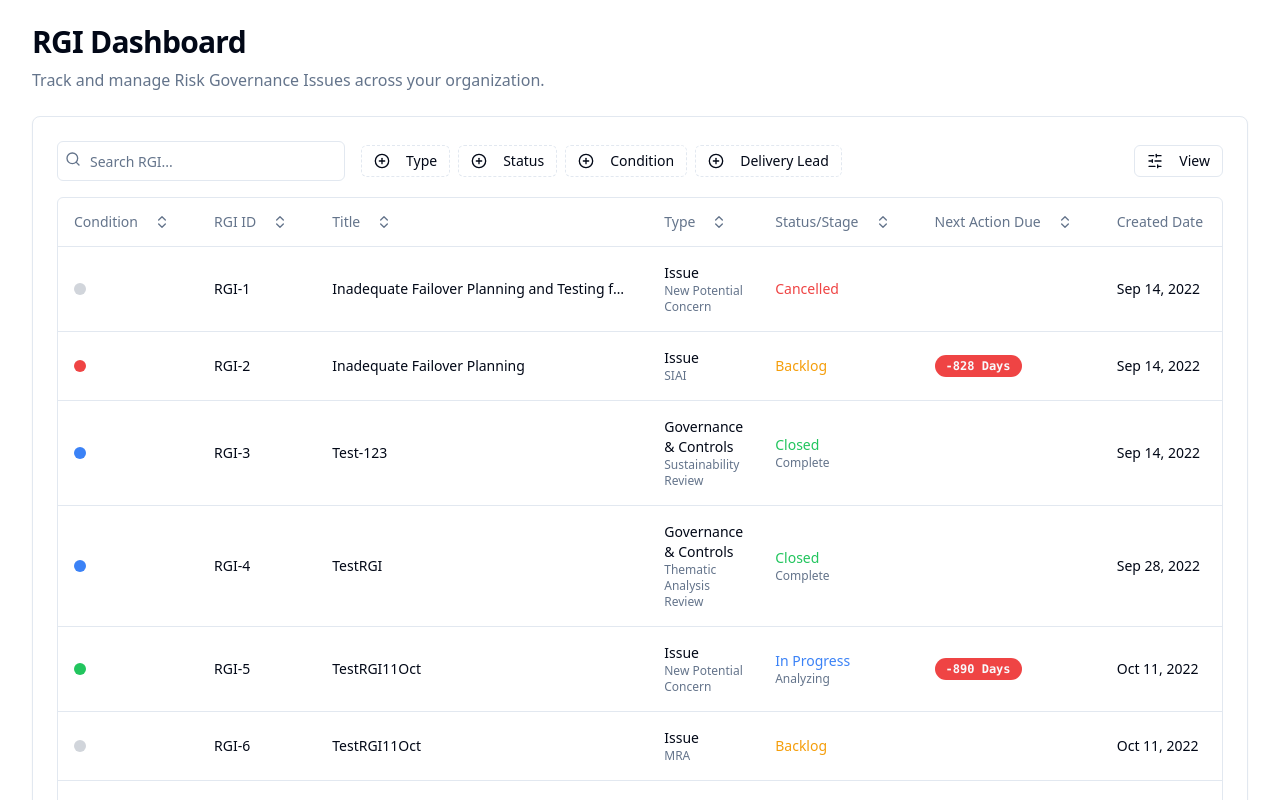
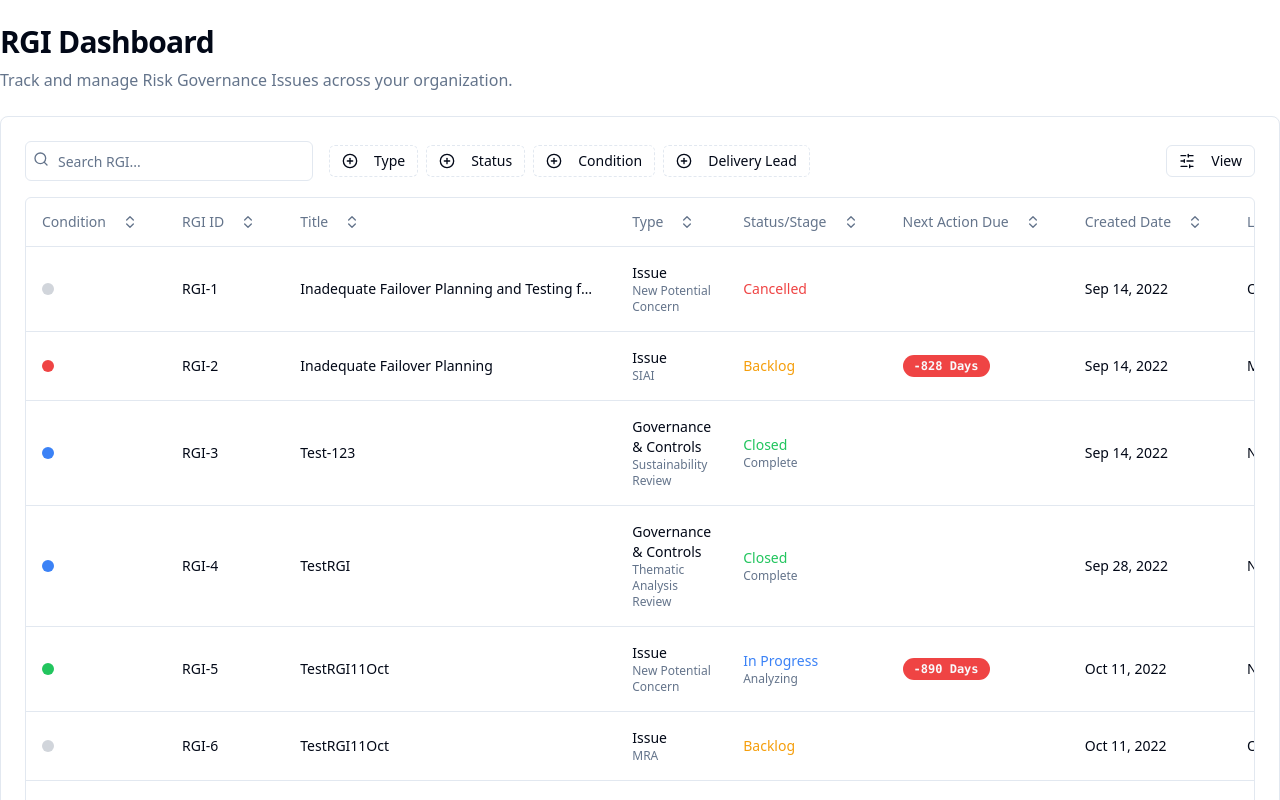
Before and after one commit to oscarlagatta/final-menu-v1, a Next.js app: page / in a window 1280 px wide. Shown: the top 800 px of the page. Built offline with nearby package versions, Linux system fonts and the light colour scheme.

Commit message:
Remove redundant container class from DashboardPage
The "container mx-auto" class was removed as it was unnecessary for the layout. This simplifies the code while maintaining the intended design and spacing.

```diff
--- a/app/page.tsx
+++ b/app/page.tsx
@@ -9,7 +9,7 @@ export const metadata: Metadata = {
 
 export default function DashboardPage() {
     return (
-        <div className="container mx-auto py-6 space-y-6">
+        <div className="py-6 space-y-6">
             <div className="flex flex-col gap-2">
                 <h1 className="text-3xl font-bold tracking-tight">RGI Dashboard</h1>
                 <p className="text-muted-foreground">Track and manage Risk Governance Issues across your organization.</p>
```
